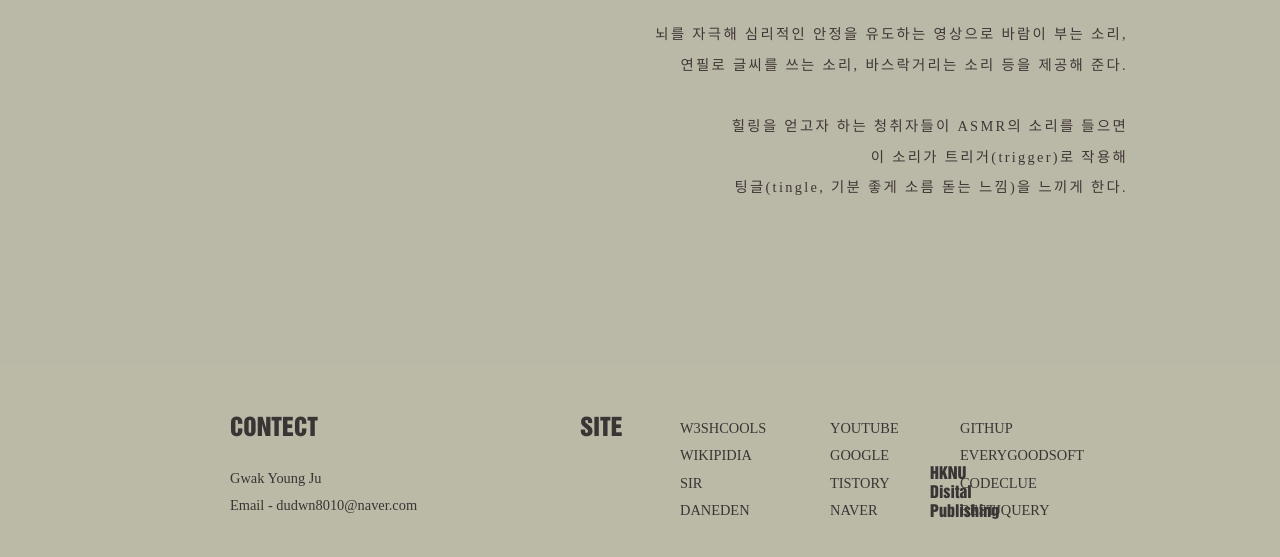
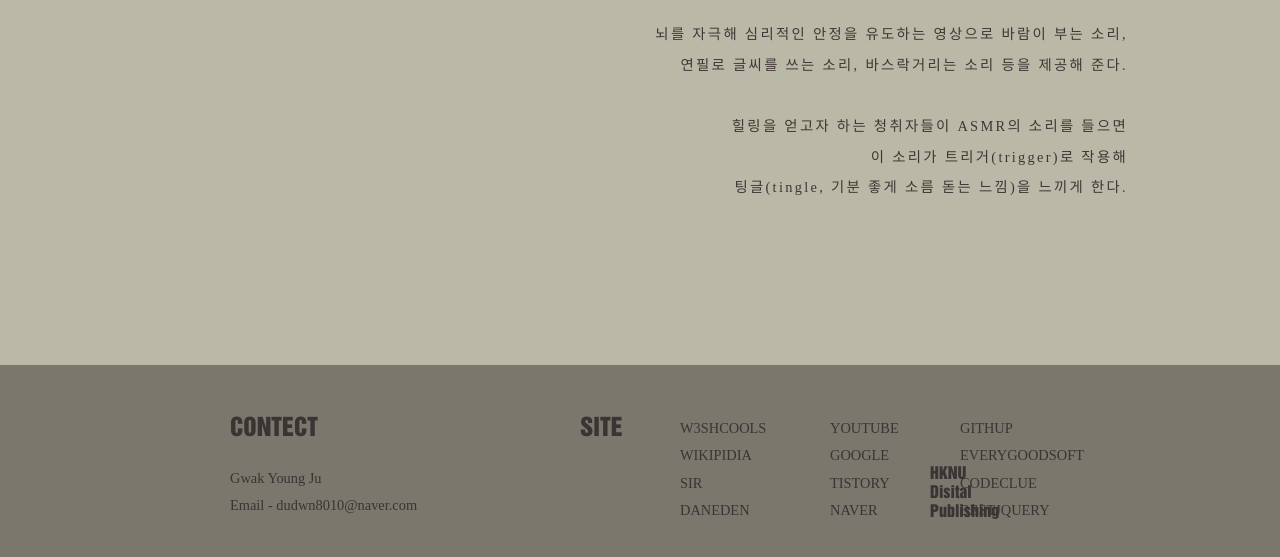
Before and after one commit to Gwakyj/About0, a plain HTML site: page index.html in a window 1280 px wide. Shown: the part 433-990 px from the top of the page. Drawn offline with Linux system fonts and the light colour scheme; a web font is replaced by a local one.

Commit message:
Update style.css

```diff
--- a/style.css
+++ b/style.css
@@ -33,7 +33,7 @@ A:hover  {color:#3a3434; text-decoration:none; } /* 마우스 링크 위 올려
 
 .bottom {
 	position: relative;
-	background-color: rgba(185,183,165,0.3);
+	background-color: rgba(58,52,52,0.5);
 	height: 200px; width: 100%;
 }
 
```
